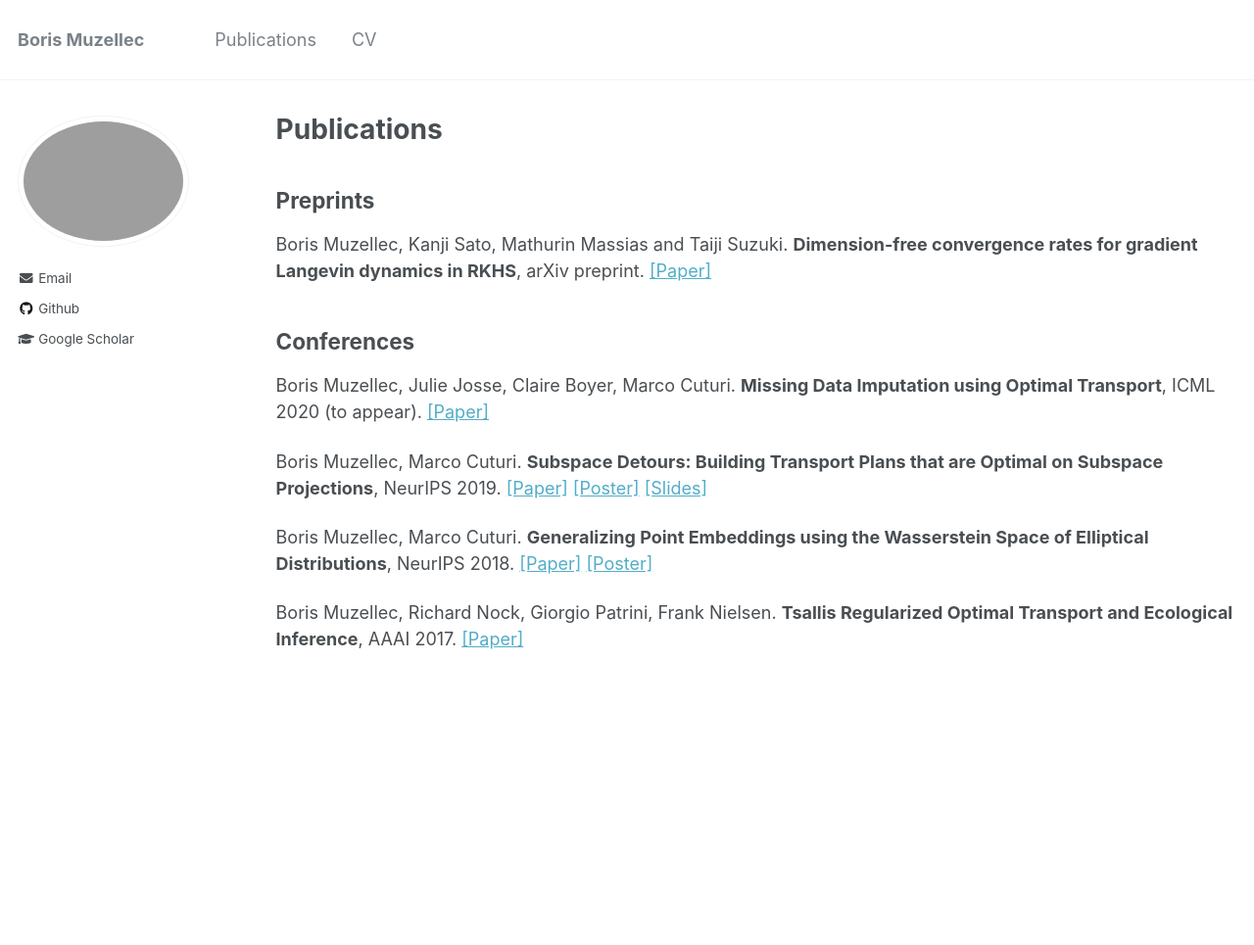
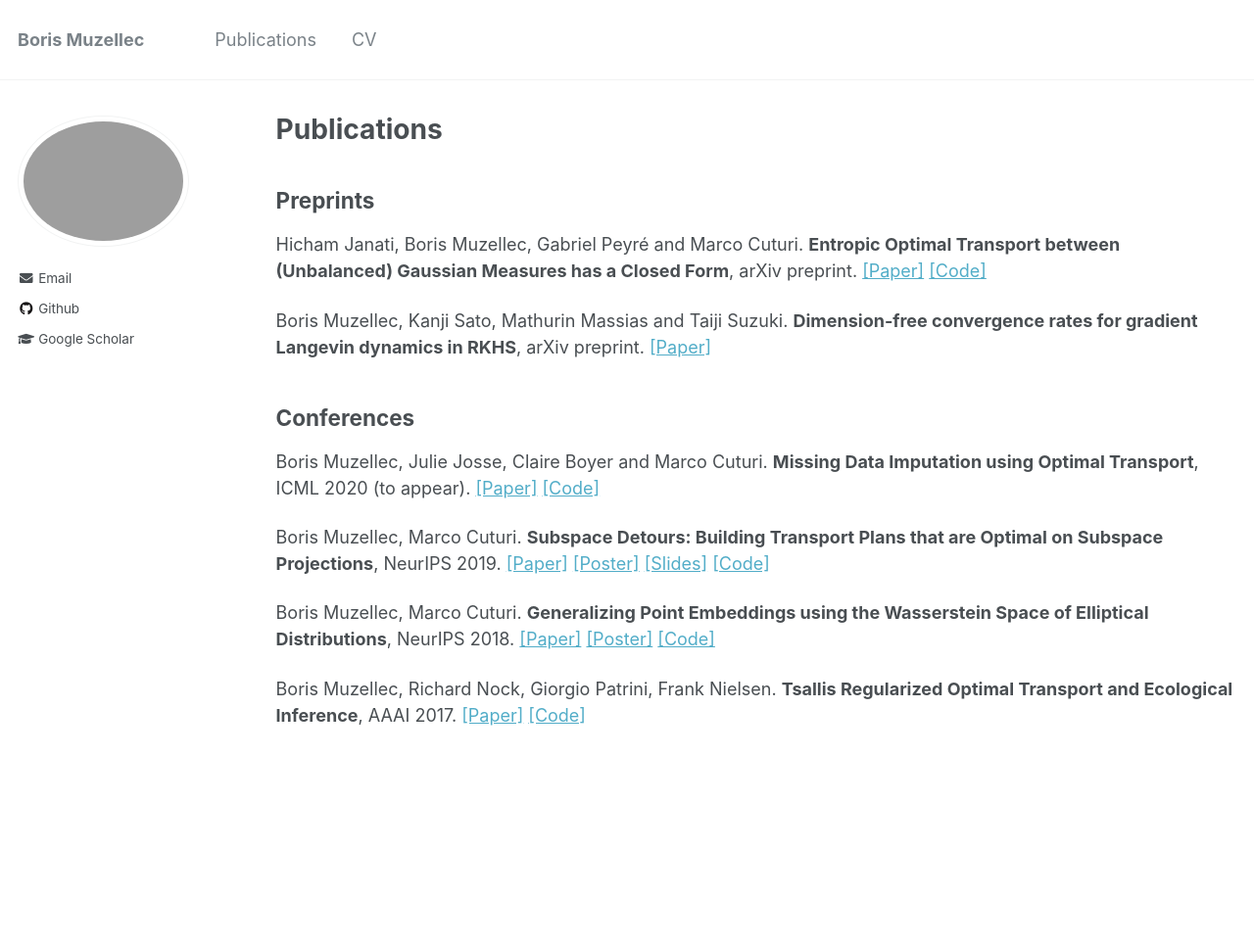
Before and after one commit to BorisMuzellec/borismuzellec.github.io, a Jekyll site: the page built from _pages/publications.md, in a window 1280 px wide. Shown: the whole page at 98% size. Built offline with Jekyll 4.4.1, drawn with Linux system fonts in a browser that asks for light colours; before the commit the page ends 900 px from its top, so only the background shows below that.

Commit message:
preprint update

```diff
--- a/_pages/publications.md
+++ b/_pages/publications.md
@@ -9,18 +9,20 @@ author_profile: true
 
 ## Preprints ##
 
+Hicham Janati, Boris Muzellec, Gabriel Peyré and Marco Cuturi. **Entropic Optimal Transport between (Unbalanced) Gaussian Measures has a Closed Form**, arXiv preprint. [[Paper]](https://arxiv.org/abs/2006.02572) [[Code]](https://github.com/hichamjanati/Entropic-OT-gaussians)
+
 Boris Muzellec, Kanji Sato, Mathurin Massias and Taiji Suzuki. **Dimension-free convergence rates for gradient Langevin dynamics in RKHS**, arXiv preprint. [[Paper]](https://arxiv.org/abs/2003.00306)
 
 ## Conferences ##
 
-Boris Muzellec, Julie Josse, Claire Boyer, Marco Cuturi.
- **Missing Data Imputation using Optimal Transport**, ICML 2020 (to appear). [[Paper]](http://arxiv.org/abs/2002.03860)
+Boris Muzellec, Julie Josse, Claire Boyer and Marco Cuturi.
+ **Missing Data Imputation using Optimal Transport**, ICML 2020 (to appear). [[Paper]](http://arxiv.org/abs/2002.03860) [[Code]](https://github.com/BorisMuzellec/MissingDataOT)
 
 Boris Muzellec, Marco Cuturi.
-  **Subspace Detours: Building Transport Plans that are Optimal on Subspace Projections**, NeurIPS 2019. [[Paper]](https://arxiv.org/abs/1905.10099) [[Poster]](https://borismuzellec.github.io/publications/poster_subspaceOT_final.pdf) [[Slides]](https://borismuzellec.github.io/publications/slides_subspace_detours.pdf)
+  **Subspace Detours: Building Transport Plans that are Optimal on Subspace Projections**, NeurIPS 2019. [[Paper]](https://arxiv.org/abs/1905.10099) [[Poster]](https://borismuzellec.github.io/publications/poster_subspaceOT_final.pdf) [[Slides]](https://borismuzellec.github.io/publications/slides_subspace_detours.pdf) [[Code]](https://github.com/BorisMuzellec/SubspaceOT)
 
 Boris Muzellec, Marco Cuturi.
-  **Generalizing Point Embeddings using the Wasserstein Space of Elliptical Distributions**, NeurIPS 2018. [[Paper]](https://arxiv.org/abs/1805.07594) [[Poster]](https://borismuzellec.github.io/publications/poster_elliptical_final.pdf)
+  **Generalizing Point Embeddings using the Wasserstein Space of Elliptical Distributions**, NeurIPS 2018. [[Paper]](https://arxiv.org/abs/1805.07594) [[Poster]](https://borismuzellec.github.io/publications/poster_elliptical_final.pdf) [[Code]](https://github.com/BorisMuzellec/EllipticalEmbeddings)
 
 Boris Muzellec, Richard Nock, Giorgio Patrini, Frank Nielsen.
-  **Tsallis Regularized Optimal Transport and Ecological Inference**, AAAI 2017. [[Paper]](https://arxiv.org/abs/1609.04495)
+  **Tsallis Regularized Optimal Transport and Ecological Inference**, AAAI 2017. [[Paper]](https://arxiv.org/abs/1609.04495) [[Code]](https://github.com/BorisMuzellec/TROT)
```
Also changed, not shown: _pages/about.md (+1 -0 lines).
